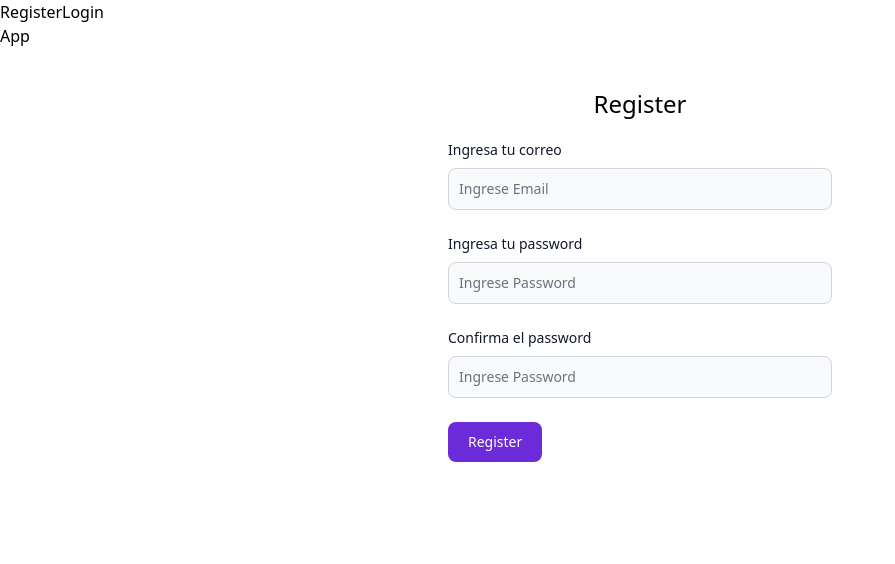
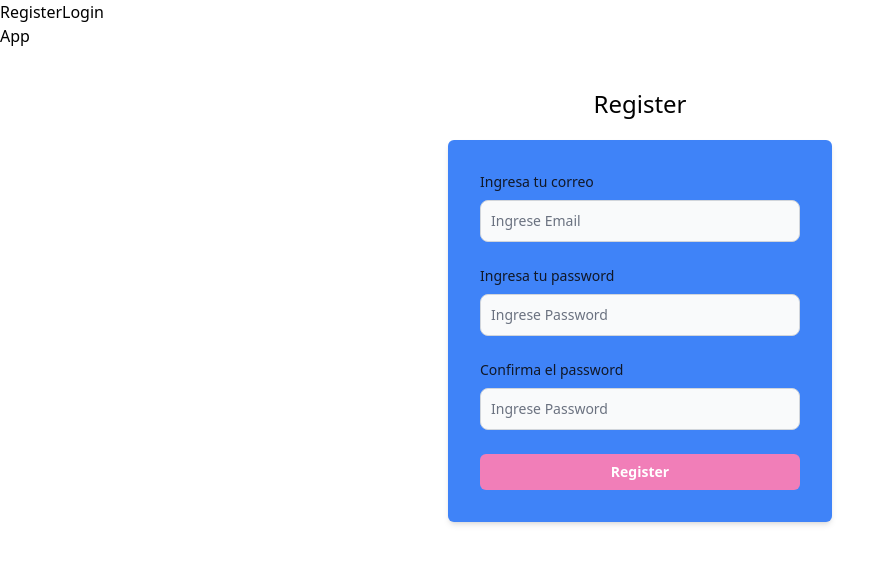
Before and after one commit to Adansote/react-firebase9-vite-router-compositionApi, a React (Vite) app: page /register in a window 1280 px wide. Shown: the top 564 px of the page, without its empty margins (0-895 px from the left). Built offline with nearby package versions, Linux system fonts and the light colour scheme; no server answers.

Commit message:
04-firestore-firebase

```diff
--- a/src/App.jsx
+++ b/src/App.jsx
@@ -7,6 +7,7 @@ import Register from "./routes/Register"
 import { useContext } from "react"
 import { UserContext } from "./context/UserProvider"
 import LayoutContainerForm from "./components/LayoutContainerForm"
+
 //context appi prove una forma de pasar datos atraves del arbol de componentes sin tener que pasar props
 //manualmente en cada nivel y esta configurado con router
 const App = () => {
@@ -16,18 +17,21 @@ const {user} = useContext(UserContext)
  }
 
   return (
+
 <>
+
         <Navbar/>
         <div>App</div>
 
        <Routes>
+
        <Route path="/" element={
         <RequiereAuth>
           <Home/>
         </RequiereAuth>
        }/>
 
-       <Route path="/" element={<LayoutContainerForm/>}>
+       <Route   path="/" element={<LayoutContainerForm/>}>
           <Route path="/login" element={<Login />}/>
           <Route path="/register" element={<Register />}/>
        </Route>
--- a/src/components/Button.jsx
+++ b/src/components/Button.jsx
@@ -1,7 +1,7 @@
 const Button = ({ text, type }) => (
     <button
         type={type}
-        className="focus:outline-none text-white bg-purple-700 hover:bg-purple-800 focus:ring-4 focus:ring-purple-300 font-medium rounded-lg text-sm px-5 py-2.5 mb-2 dark:bg-purple-600 dark:hover:bg-purple-700 dark:focus:ring-purple-900"
+        className="w-full bg-pink-400 text-white text-sm font-bold py-2 px-4 rounded-md hover:bg-pink-700 transition duration-300"
     >
         {text}
     </button>
--- a/src/components/LayoutContainerForm.jsx
+++ b/src/components/LayoutContainerForm.jsx
@@ -2,7 +2,7 @@ import { Outlet } from "react-router-dom"
 
 const LayoutContainerForm = () => {
     return(
-    <div className="w-96 mx-auto mt-10">
+    <div className="w-96 mx-auto mt-10" >
 
             <Outlet/>
     </div>
--- a/src/routes/Login.jsx
+++ b/src/routes/Login.jsx
@@ -36,7 +36,7 @@ const Login =() => {
     return(
     <>
     <Title text= "Login"/>
-    <form onSubmit={handleSubmit(onSubmit)}>
+    <form className="w-full max-w-sm mx-auto bg-blue-500 p-8 rounded-md shadow-md" onSubmit={handleSubmit(onSubmit)}>
 
   <FormInput
         label="Ingresa tu correo"
--- a/src/routes/Register.jsx
+++ b/src/routes/Register.jsx
@@ -8,6 +8,7 @@ import { formValidate } from "../utils/formValidate";
 import FormInput from "../components/FormInput";
 import Title from "../components/Title";
 import Button from "../components/Button";
+
 
 const Register = () => {
    const {required, patternEmail, minLength, validateTrim, validateEquals}= formValidate()
@@ -38,7 +39,8 @@ const Register = () => {
     return(
 <>
 <Title text="Register"/>
-<form onSubmit={handleSubmit(onSubmit)}>
+<form className="w-full max-w-sm mx-auto bg-blue-500 p-8 rounded-md shadow-md" onSubmit={handleSubmit(onSubmit)}>
+
   <FormInput
    type="email"
    placeholder="Ingrese Email"
```
